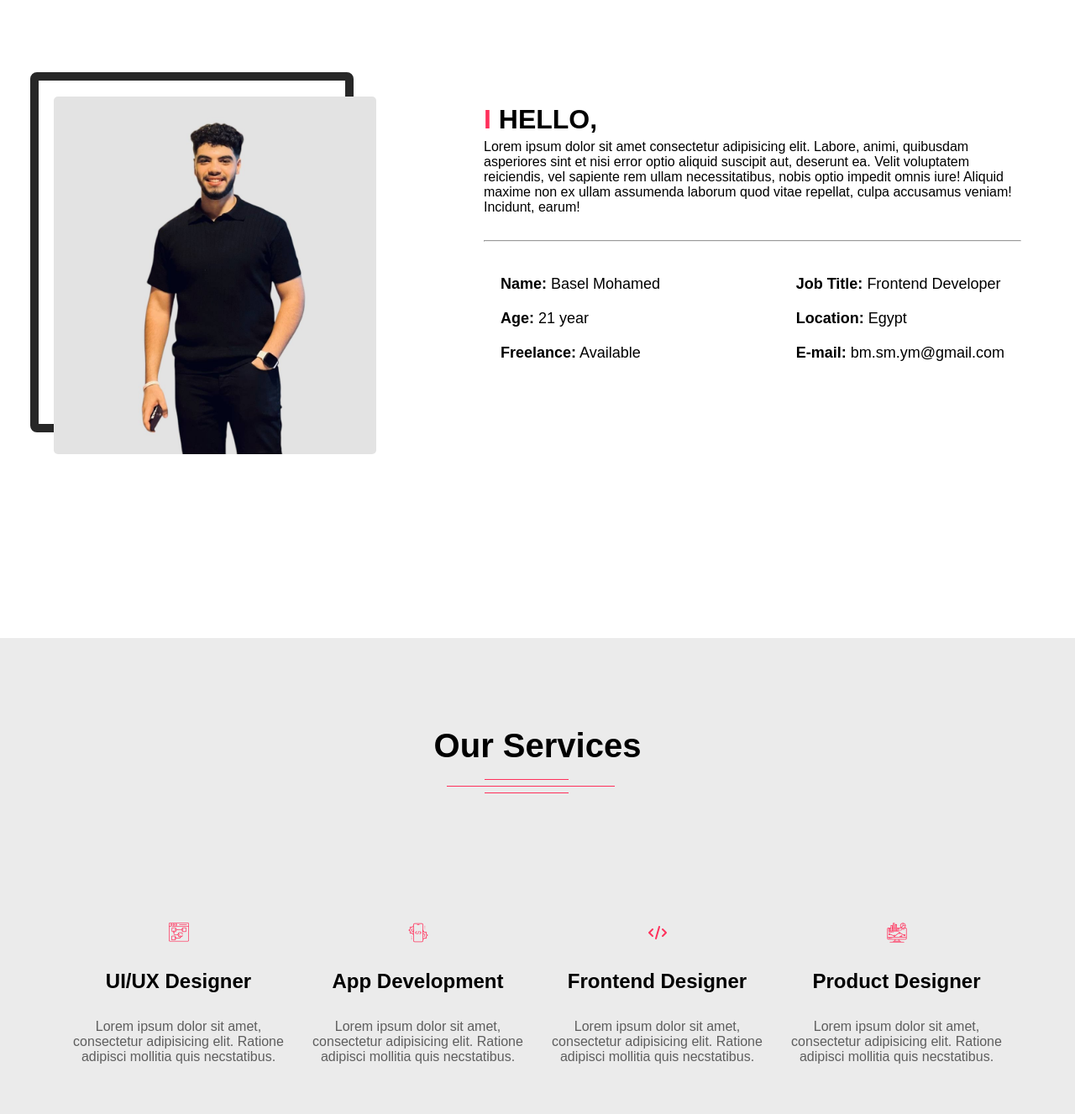
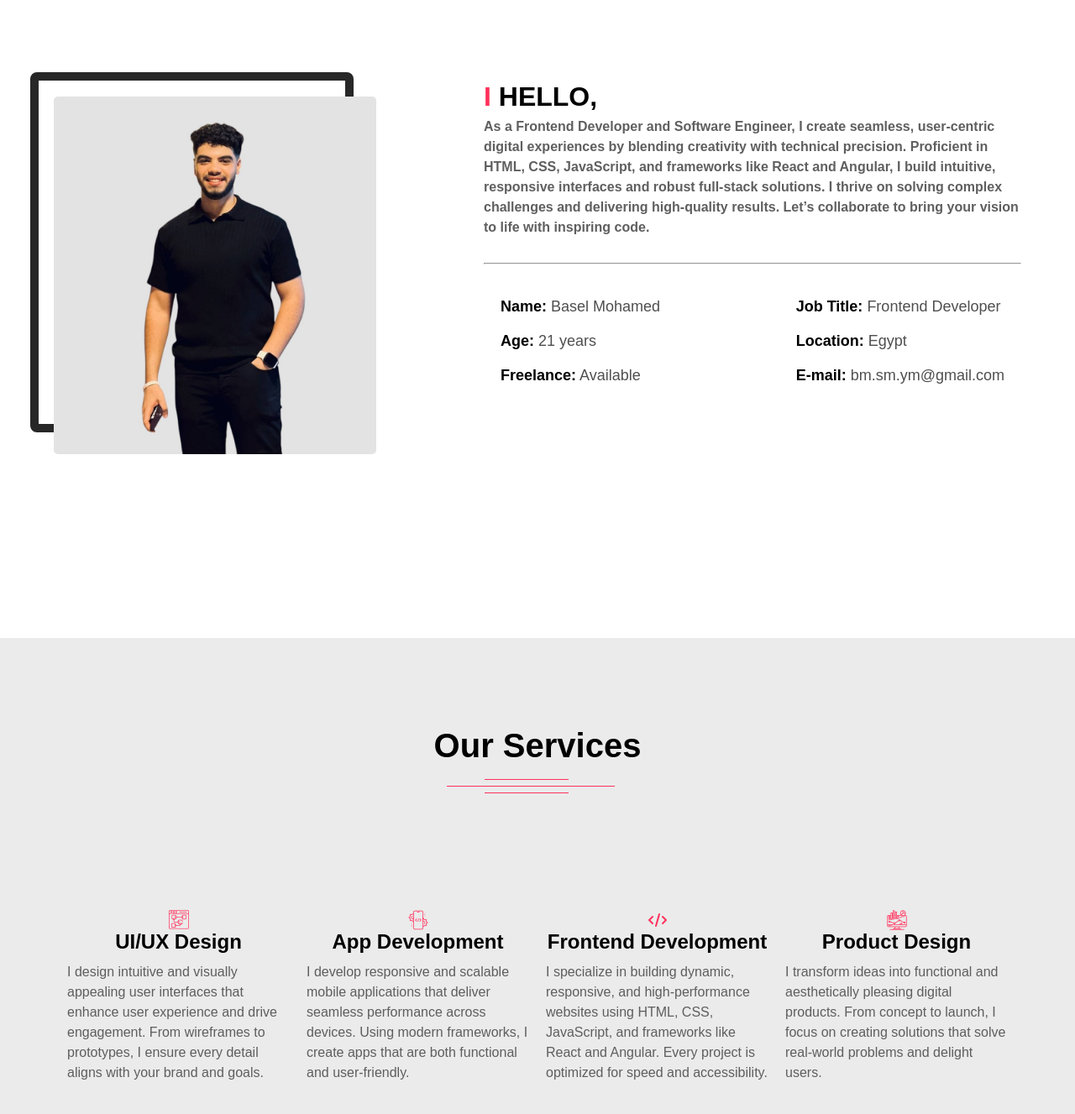
Before and after one commit to BiiBo0/portfolio, a plain HTML site: page index.html in a window 1280 px wide. Shown: the part 920-2247 px from the top of the page at 84% size. Drawn offline with Linux system fonts and the light colour scheme.

Commit message:
Add files via upload

```diff
--- a/index.html
+++ b/index.html
@@ -3,7 +3,7 @@
 <head>
     <meta charset="UTF-8">
     <meta name="viewport" content="width=device-width, initial-scale=1.0">
-    <title>Document</title>
+    <title>Basel Mohamed - Portfolio</title>
     <link rel="stylesheet" href="style.css">
 </head>
 <body>
@@ -13,16 +13,17 @@
             <li><a href="#home">Home</a></li>
             <li><a href="#about">About</a></li>
             <li><a href="#services">Services</a></li>
-            <li><a href="">Portflio</a></li>
-            <li><a href="">Testimonial</a></li>
+            <li><a href="">Portfolio</a></li>
+            <li><a href="">Testimonials</a></li>
             <li><a href="">Blog</a></li>
             <li><a href="">Contact</a></li>
         </ul>
     </div>
+
     <div id="home" class="header">
         <div class="layer">
             <div class="home">
-                <h2>Hello i'm   </h2>
+                <h2>Hello, I'm</h2>
                 <h1>Basel Mohamed</h1>
                 <h2>Professional Web Developer</h2>
             </div>
@@ -31,16 +32,16 @@
 
     <div id="about" class="about">
         <div class="photo">
-            <img src="images/Biibo-Photoroom.jpg" alt="">
+            <img src="images/Biibo-Photoroom.jpg" alt="Basel Mohamed">
         </div>
         <div class="bio">
             <h1><span style="color: #ff305b;">I</span> HELLO,</h1>
-            <p>Lorem ipsum dolor sit amet consectetur adipisicing elit. Labore, animi, quibusdam asperiores sint et nisi error optio aliquid suscipit aut, deserunt ea. Velit voluptatem reiciendis, vel sapiente rem ullam necessitatibus, nobis optio impedit omnis iure! Aliquid maxime non ex ullam assumenda laborum quod vitae repellat, culpa accusamus veniam! Incidunt, earum!</p>
+            <p>As a Frontend Developer and Software Engineer, I create seamless, user-centric digital experiences by blending creativity with technical precision. Proficient in HTML, CSS, JavaScript, and frameworks like React and Angular, I build intuitive, responsive interfaces and robust full-stack solutions. I thrive on solving complex challenges and delivering high-quality results. Let’s collaborate to bring your vision to life with inspiring code.</p>
             <hr>
             <ul>
                 <div>
                     <li><span class="border">Name:</span> Basel Mohamed</li>
-                    <li><span class="border">Age:</span> 21 year</li>
+                    <li><span class="border">Age:</span> 21 years</li>
                     <li><span class="border">Freelance:</span> Available</li>
                 </div>
                 <div>
@@ -56,28 +57,26 @@
         <h2 class="headline">Our Services</h2>
         <div class="sections">
             <div class="item">
-                <img src="images/ux.png" alt="">
-                <h2>UI/UX Designer</h2>
-                <p>Lorem ipsum dolor sit amet, consectetur adipisicing elit. Ratione adipisci mollitia quis necstatibus.</p>
+                <img src="images/ux.png" alt="UI/UX Design">
+                <h2>UI/UX Design</h2>
+                <p>I design intuitive and visually appealing user interfaces that enhance user experience and drive engagement. From wireframes to prototypes, I ensure every detail aligns with your brand and goals.</p>
             </div>
             <div class="item">
-                <img src="images/mobile-development.png" alt="">
+                <img src="images/mobile-development.png" alt="App Development">
                 <h2>App Development</h2>
-                <p>Lorem ipsum dolor sit amet, consectetur adipisicing elit. Ratione adipisci mollitia quis necstatibus.</p>
+                <p>I develop responsive and scalable mobile applications that deliver seamless performance across devices. Using modern frameworks, I create apps that are both functional and user-friendly.</p>
             </div>
             <div class="item">
-                <img src="images/code.png" alt="">
-                <h2>Frontend Designer</h2>
-                <p>Lorem ipsum dolor sit amet, consectetur adipisicing elit. Ratione adipisci mollitia quis necstatibus.</p>
+                <img src="images/code.png" alt="Frontend Development">
+                <h2>Frontend Development</h2>
+                <p>I specialize in building dynamic, responsive, and high-performance websites using HTML, CSS, JavaScript, and frameworks like React and Angular. Every project is optimized for speed and accessibility.</p>
             </div>
             <div class="item">
-                <img src="images/monitor.png" alt="">
-                <h2>Product Designer</h2>
-                <p>Lorem ipsum dolor sit amet, consectetur adipisicing elit. Ratione adipisci mollitia quis necstatibus.</p>
+                <img src="images/monitor.png" alt="Product Design">
+                <h2>Product Design</h2>
+                <p>I transform ideas into functional and aesthetically pleasing digital products. From concept to launch, I focus on creating solutions that solve real-world problems and delight users.</p>
             </div>
         </div>
     </div>
-
-    <script src="main.js"></script>
 </body>
 </html>
--- a/style.css
+++ b/style.css
@@ -82,6 +82,14 @@ a:hover{
 .bio{
     width: 50%;
 }
+.bio p{
+
+    font-family: sans-serif;
+    color: rgb(95, 95, 95);
+    text-align: start;
+    line-height: 1.5;
+    font-weight: 600;
+}
 .photo{
     width: 30%;
     position: relative;
@@ -122,12 +130,14 @@ hr{
     padding: 10px 20px;
     font-size: 18px;
     font-weight: 100;
+    color: rgb(79, 79, 79);
 }
 .about h1{
     padding: 5px 0px;
 }
 .border{
     font-weight: 700;
+    color: black;
 }
 .services{
     height: 80vh;
@@ -200,8 +210,12 @@ hr{
 
 }
 .item p{
-    text-align: center;
+    text-align: start;
     color: rgb(94, 94, 94);
+    line-height: 1.5;
+    font-weight: 500;
+    padding: 10px 0;
+
 }
 
 
```
